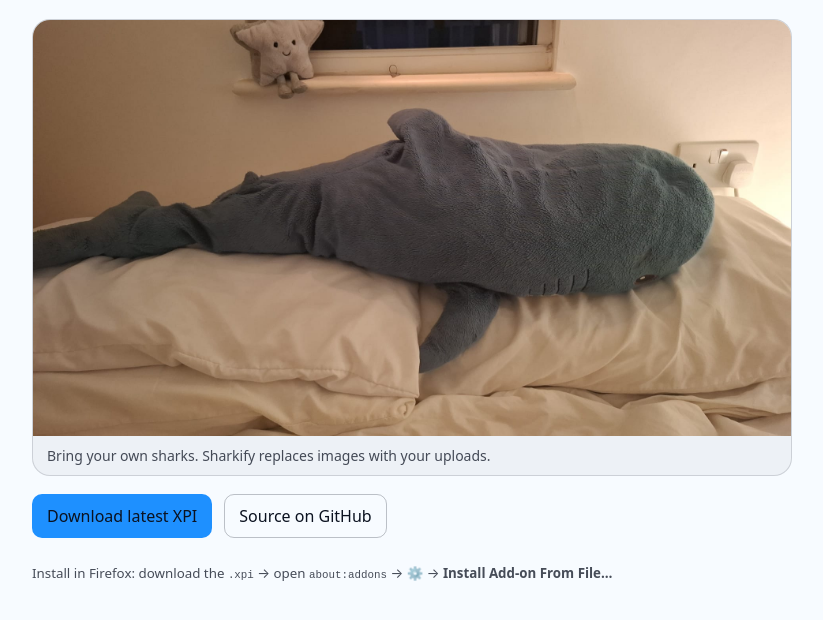
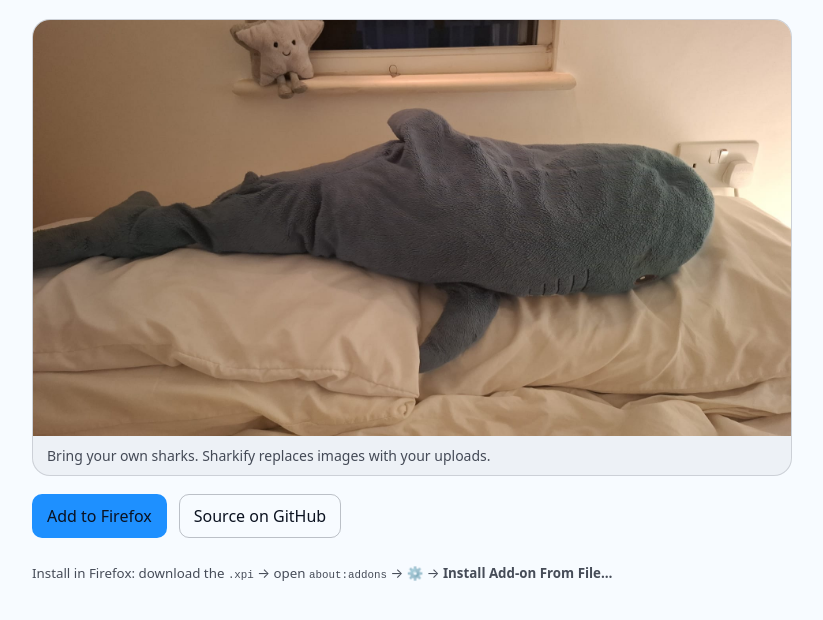
Before and after one commit to zayKenyon/sharkify, a browser extension: page docs/index.html in a window 1280 px wide. Shown: the part 138-758 px from the top of the page, without its empty margins (228-1051 px from the left). Drawn offline with Linux system fonts and the light colour scheme; no server answers.

Commit message:
docs: rename download button

```diff
--- a/docs/index.html
+++ b/docs/index.html
@@ -115,7 +115,7 @@
 					class="primary"
 					href="https://github.com/zayKenyon/sharkify/releases/latest"
 					rel="noopener"
-					>Download latest XPI</a
+					>Add to Firefox</a
 				>
 				<a href="https://github.com/zayKenyon/sharkify">Source on GitHub</a>
 			</div>
@@ -158,7 +158,6 @@
 
 					if (xpi) {
 						button.href = xpi.browser_download_url;
-						button.textContent = `Download ${data.tag_name || "latest"} XPI`;
 						return;
 					}
 
```
Also changed, not shown: README.md.
